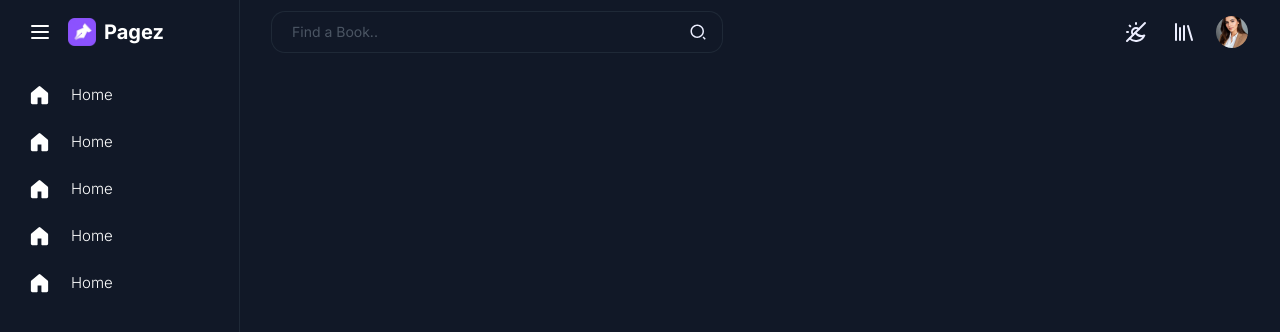
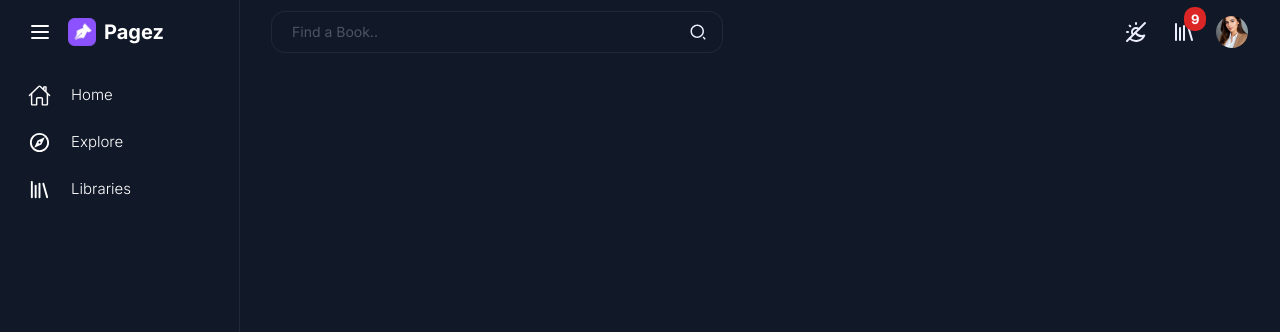
Before and after one commit to kevindermot99/gamezilla, a React (Vite) app: page /app in a window 1280 px wide. Shown: the top 332 px of the page. Built offline with nearby package versions, Linux system fonts and the light colour scheme; a web font is replaced by a local one.

Commit message:
sidebar Links complete

```diff
--- a/src/components/Nav.jsx
+++ b/src/components/Nav.jsx
@@ -35,11 +35,11 @@ function Nav() {
 
                     <a href="#" className="group navbar-link p-2 ml-2">
                         <LuLibrary className="text-2xl cursor-pointer relative transition text-primary group-hover:text-main-color" />
-                        {/* <Notification label={9} /> */}
+                        <Notification label={9} />
                     </a>
                     <a href="#" className="group navbar-link rounded-full ml-3 flex items-center justify-center relative">
                         <img src={defaultPfp} className=" h-8 rounded-full " />
-                        <p className=" text-sm font-semibold absolute w-fit whitespace-nowrap bg-white py-2 px-3 right-0 -bottom-[140%] rounded-m ring-1 ring-gray-200 rounded-lg tranition hidden group-hover:block">Clare thomson</p>
+                        <p className=" text-sm font-semibold absolute w-fit whitespace-nowrap bg-gray-900 py-2 px-3 right-0 -bottom-[140%] rounded-m ring-1 ring-gray-800 rounded-lg tranition hidden group-hover:block">Clare thomson</p>
                     </a>
 
                 </div>
--- a/src/components/SideBar.jsx
+++ b/src/components/SideBar.jsx
@@ -1,8 +1,10 @@
 import React from 'react'
 import pagesLogo from "../assets/images/pagez-logo.png"
 import { TbMenu2 } from "react-icons/tb";
-import { GoHomeFill } from "react-icons/go";
+import { IoHomeOutline } from "react-icons/io5";
 import { Link } from 'react-router-dom';
+import { MdOutlineExplore } from "react-icons/md";
+import { LuLibrary } from "react-icons/lu";
 
 
 function SideBar() {
@@ -18,29 +20,19 @@ function SideBar() {
                 </a>
             </div>
             <ul className='w-full h-full overflow-y-auto'>
-                <Link className=' flex items-center justify-start text-[15px] gap-5 outline-none w-full px-4 py-3 transition rounded-lg  hover:bg-gray-800 '>
-                    <GoHomeFill  className='text-[23px] '/>
+                <Link className=' group flex items-center justify-start text-[15px] gap-5 outline-none w-full px-4 py-3 transition rounded-lg  hover:bg-gray-800 '>
+                    <IoHomeOutline  className='text-[23px] group-hover:text-main-color '/>
                     <p className='font-light  '>Home</p>
                 </Link>
 
-                <Link className=' flex items-center justify-start text-[15px] gap-5 outline-none w-full px-4 py-3 transition rounded-lg  hover:bg-gray-800 '>
-                    <GoHomeFill  className='text-[23px] '/>
-                    <p className='font-light  '>Home</p>
+                <Link className=' group flex items-center justify-start text-[15px] gap-5 outline-none w-full px-4 py-3 transition rounded-lg  hover:bg-gray-800 '>
+                    <MdOutlineExplore  className='text-[23px] group-hover:text-main-color '/>
+                    <p className='font-light  '>Explore</p>
                 </Link>
 
-                <Link className=' flex items-center justify-start text-[15px] gap-5 outline-none w-full px-4 py-3 transition rounded-lg  hover:bg-gray-800 '>
-                    <GoHomeFill  className='text-[23px] '/>
-                    <p className='font-light  '>Home</p>
-                </Link>
-
-                <Link className=' flex items-center justify-start text-[15px] gap-5 outline-none w-full px-4 py-3 transition rounded-lg  hover:bg-gray-800 '>
-                    <GoHomeFill  className='text-[23px] '/>
-                    <p className='font-light  '>Home</p>
-                </Link>
-
-                <Link className=' flex items-center justify-start text-[15px] gap-5 outline-none w-full px-4 py-3 transition rounded-lg  hover:bg-gray-800 '>
-                    <GoHomeFill  className='text-[23px] '/>
-                    <p className='font-light  '>Home</p>
+                <Link className=' group flex items-center justify-start text-[15px] gap-5 outline-none w-full px-4 py-3 transition rounded-lg  hover:bg-gray-800 '>
+                    <LuLibrary  className='text-[23px] group-hover:text-main-color '/>
+                    <p className='font-light  '>Libraries</p>
                 </Link>
             </ul>
         </div>
--- a/src/index.css
+++ b/src/index.css
@@ -36,7 +36,7 @@ input[data-autocompleted] {
   }
 
   .navbar-link {
-    @apply flex gap-2 relative transition rounded-md hover:bg-gray-200
+    @apply flex gap-2 relative transition rounded-md hover:bg-gray-800
   }
 
   .logoText{
```
